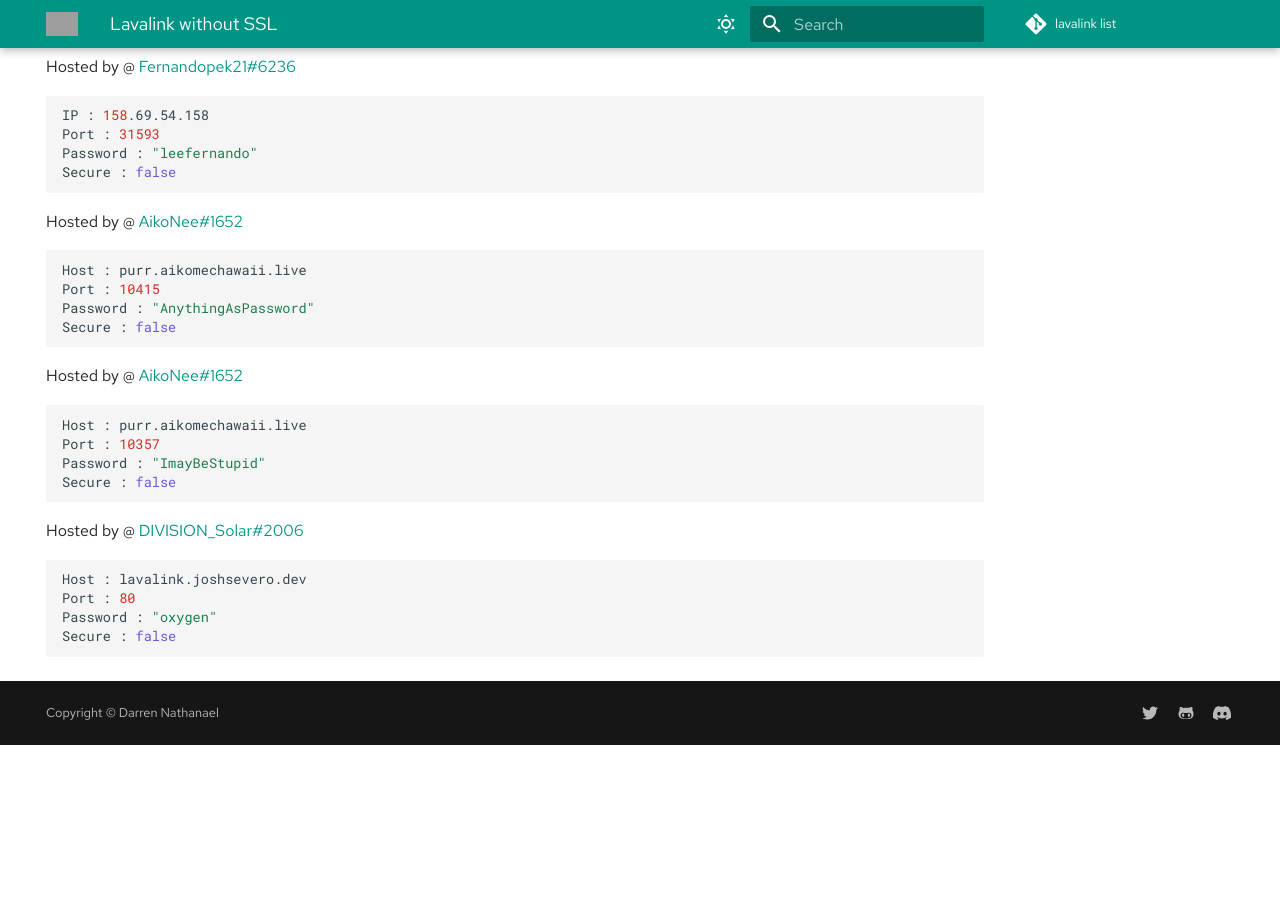
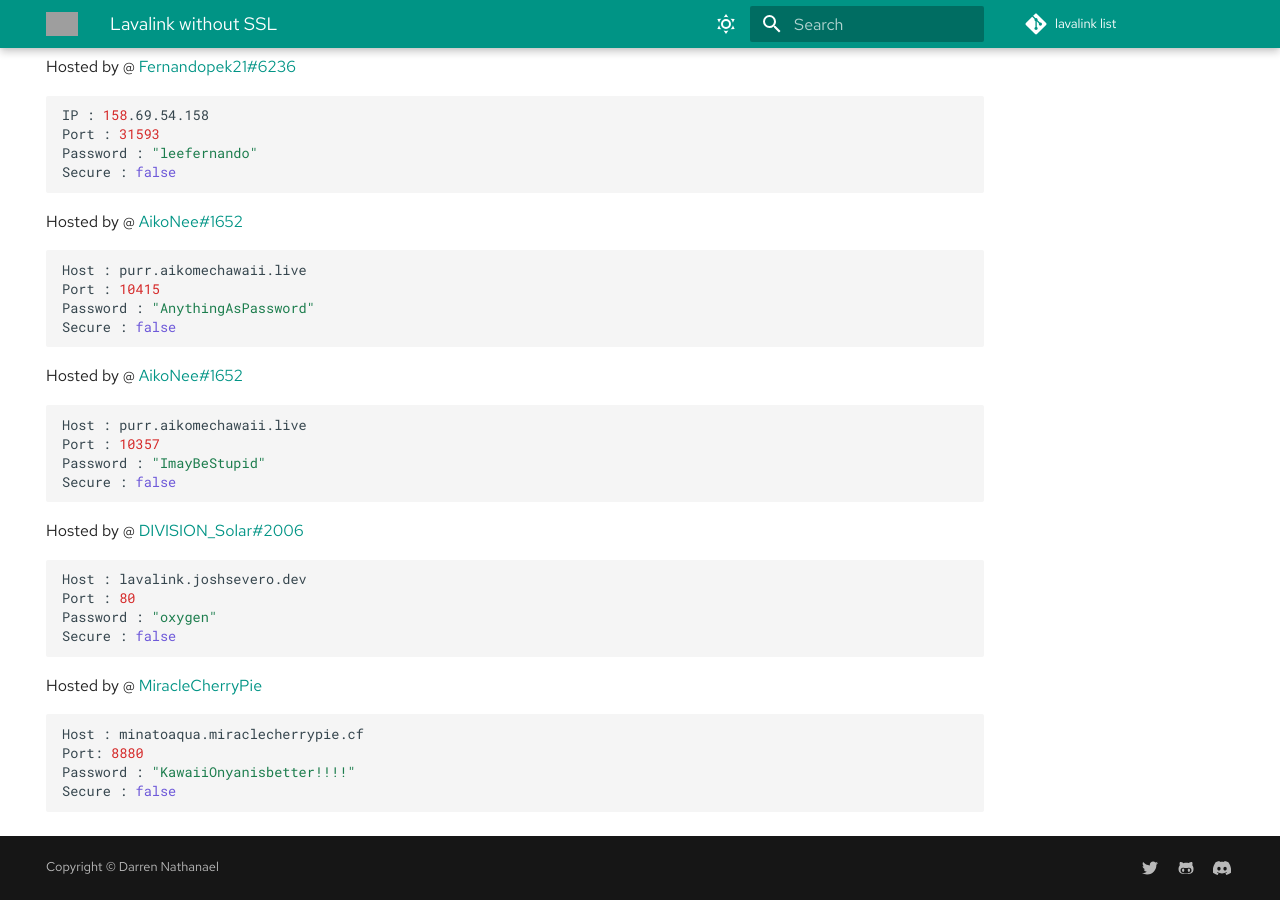
Before and after one commit to DarrenOfficial/lavalink-list, an MkDocs documentation site: the page built from docs/NoSSL/lavalink-without-ssl.md, in a window 1280 px wide and 900 px high, scrolled down 3268 px. Built offline with MkDocs 1.6.1 and Material for MkDocs 9.7.7, drawn with Linux system fonts in a browser that asks for light colours; comment, search, counter and statistics services are not loaded; before the commit the page ends 4013 px from its top, so only the background shows below that; grey boxes are pictures that could not be loaded.

Commit message:
Add 2nd Lavalink node (minatoaqua.miraclecherrypie.cf with port 8880) (#248)
If you wonder why it have same domain with different port, it's just
because this one is SSH tunneled (you can see the difference at the RAM
usage).

````diff
--- a/docs/NoSSL/lavalink-without-ssl.md
+++ b/docs/NoSSL/lavalink-without-ssl.md
@@ -189,3 +189,11 @@ Port : 80
 Password : "oxygen"
 Secure : false
 ```
+
+Hosted by @ [MiracleCherryPie](https://github.com/MiracleCherryPie)
+```bash
+Host : minatoaqua.miraclecherrypie.cf
+Port: 8880
+Password : "KawaiiOnyanisbetter!!!!"
+Secure : false
+```
````
